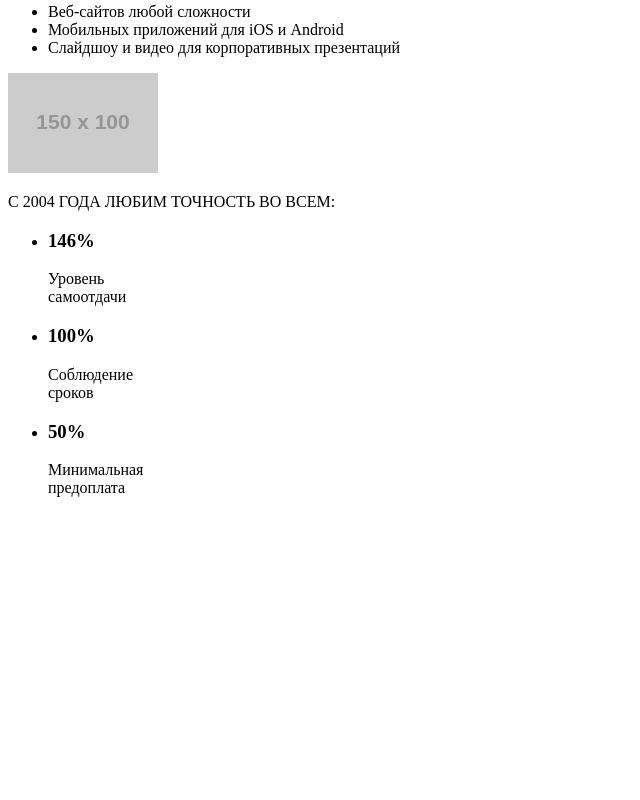
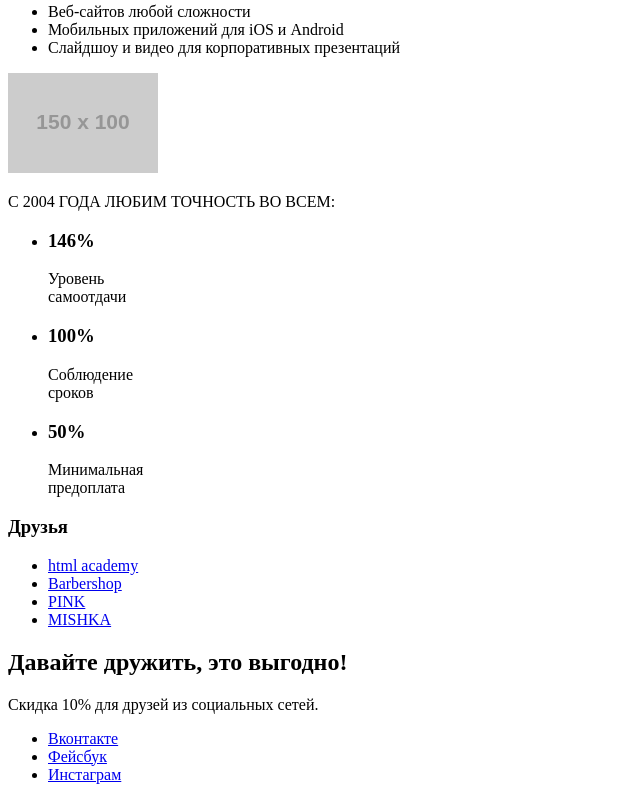
Before and after one commit to Evgeny0420/1490261-nerds-28, a plain HTML site: page index.html in a window 1280 px wide. Shown: the part 1466-2266 px from the top of the page, without its empty margins (0-640 px from the left). Before the commit the page ends 1979 px from the top, so only its background shows below. Drawn offline with Linux system fonts and the light colour scheme; placeholder pictures from the web are drawn by us.

Commit message:
Доделал основную разметку страницы

```diff
--- a/index.html
+++ b/index.html
@@ -94,7 +94,41 @@
           </li>
         </ul>
       </div>
+      <div>
+        <h3>Друзья</h3>
+        <ul>
+          <li>
+            <a href="#">html academy</a>
+          </li>
+          <li>
+            <a href="#">Barbershop</a>
+          </li>
+          <li>
+            <a href="#">PINK</a>
+          </li>
+          <li>
+            <a href="#">MISHKA</a>
+          </li>
+        </ul>
+      </div>
+      <!-- Туто будет карта с контактами -->
     </main>
-
+    <footer>
+      <section>
+          <h2>Давайте дружить, это выгодно!</h2>
+          <p>Скидка 10% для друзей из социальных сетей.</p>
+          <ul>
+            <li>
+              <a href="#">Вконтакте</a>
+            </li>
+            <li>
+              <a href="#">Фейсбук</a>
+            </li>
+            <li>
+              <a href="#">Инстаграм</a>
+            </li>
+          </ul>
+      </section>
+    </footer>
   </body>
 </html>
```
